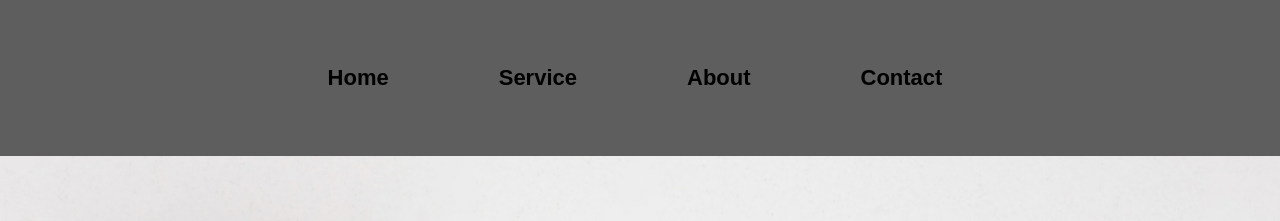
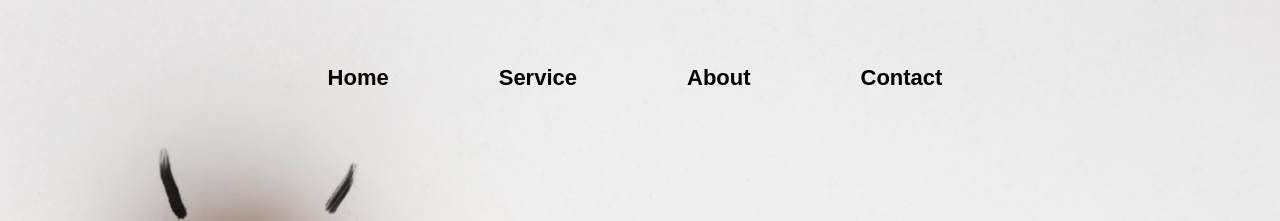
Before and after one commit to sohagrana921/Assignment-1, a plain HTML site: page index.html in a window 1280 px wide. Shown: the top 221 px of the page. Drawn offline with Linux system fonts and the light colour scheme.

Commit message:
last added

```diff
--- a/index.html
+++ b/index.html
@@ -10,6 +10,7 @@
 </head>
 
 <body>
+    <header class="banner">
         <div class="nav-container">
             <div class="menu-container">
                 <ul class="items">
@@ -20,7 +21,6 @@
                 </ul>
             </div>
         </div>
-    <header class="banner">
         <div class="banner-section">
             <h1 class="banner-title">
                 All Thinks Are Possible If You believe
@@ -110,6 +110,7 @@
 
             <div class="social_icon">
                  <ul>
+
                     <li class="icon"><img src="images/icons/fb.png" alt=""> </li>
                     <li class="icon"><img src="images/icons/twitter.png" alt=""></li>
                     <li class="icon"><img src="images/icons/youtube.png" alt=""></li>
--- a/styles.css
+++ b/styles.css
@@ -8,7 +8,6 @@
   display:flex;
   justify-content: space-evenly;
   padding: 15px;
-  background-color: rgb(94, 94, 95);
   border-bottom:10px solid rgba(227, 227, 227,);
 }
 .items{
```
Lines whose indentation alone changed are shown as unchanged.
